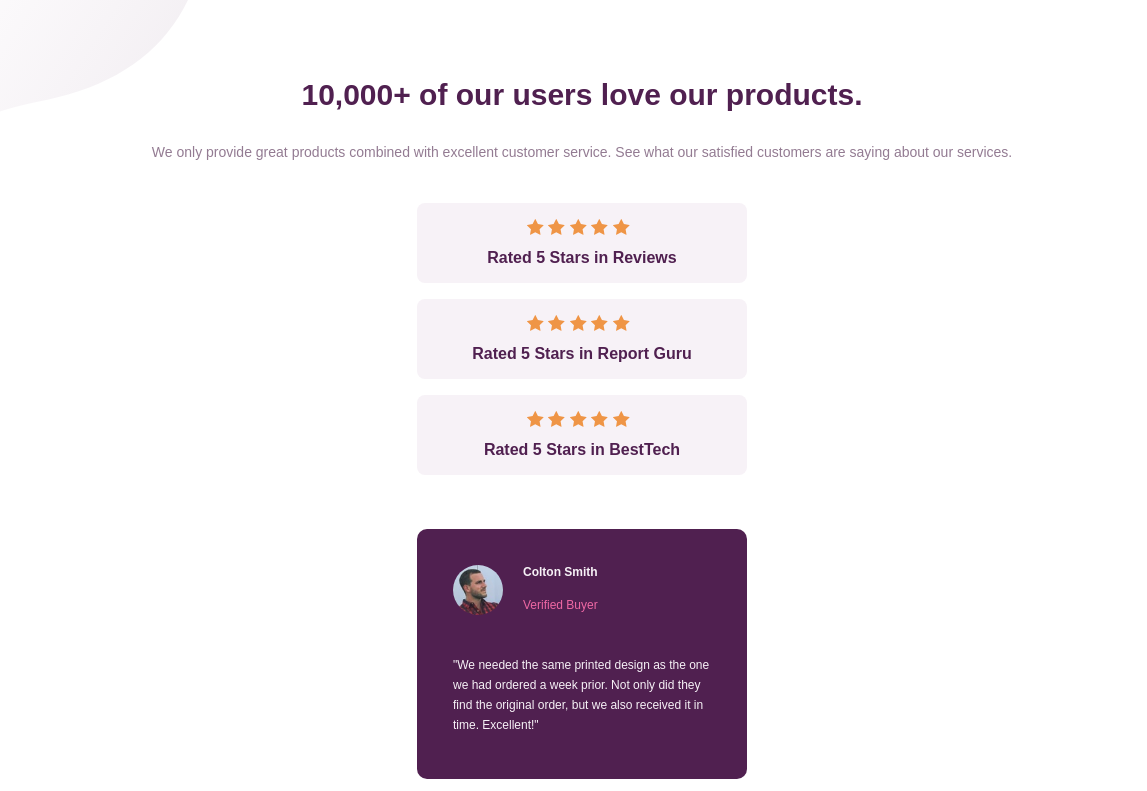
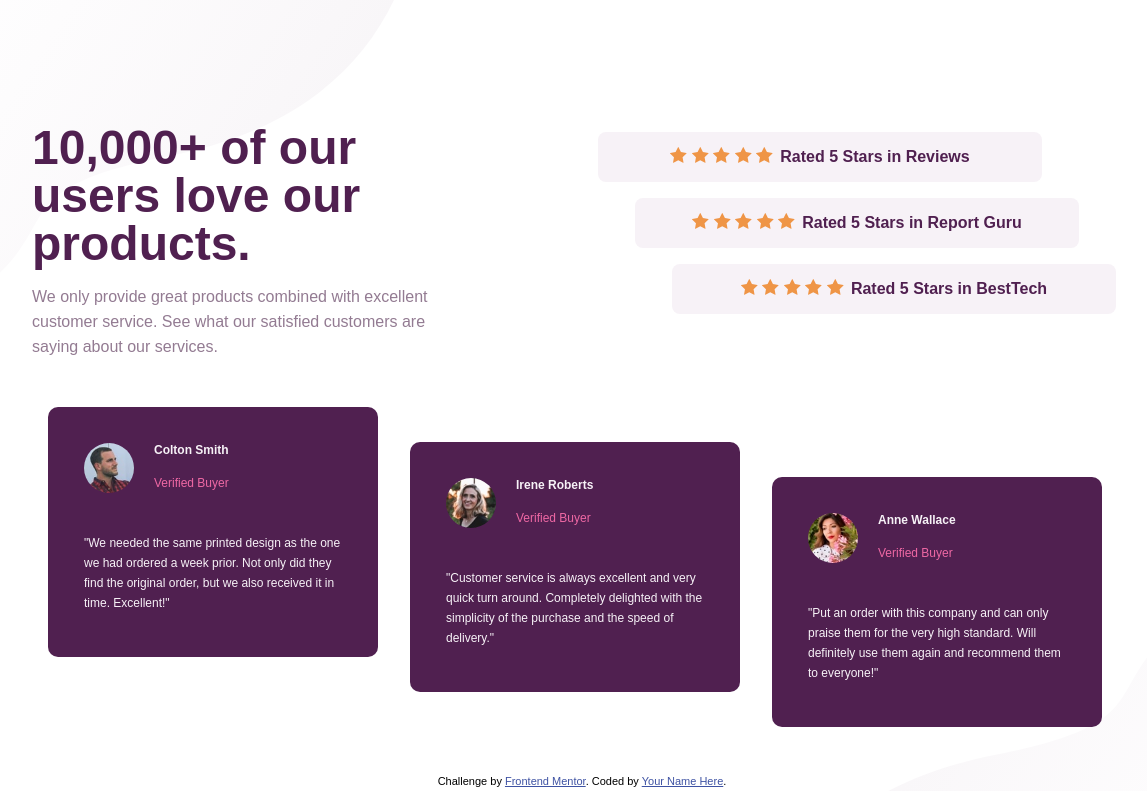
Before and after one commit to Karzten/social-proof-section, a plain HTML site: page index.html in a window 1536 px wide. Shown: the top 791 px of the page, without its empty margins (186-1333 px from the left). Drawn offline with Linux system fonts and the light colour scheme.

Commit message:
Feat(styles.css): Responsive styles

```diff
--- a/syles.css
+++ b/syles.css
@@ -120,3 +120,123 @@ header p{
 .attribution a {
     color: hsl(228, 45%, 44%);
 }
+
+/****************(>375px)****************/
+@media only screen and (min-width: 376px){
+    .star1{
+        align-self: flex-start;
+    }
+    .star2{
+        align-self: center;
+    }
+    .star3{
+        align-self: flex-end;
+    }
+    .stars-container{
+        padding: 0 16px;
+    }
+    .cards-container{
+        padding: 0 16px;
+    }
+    .card1{
+        align-self: flex-start;
+    }
+    .card2{
+        align-self: center;
+    }
+    .card3{
+        align-self: flex-end;
+    }
+}
+
+/****************(>768px)****************/
+@media only screen and (min-width: 768px){
+    body{
+        background: url('images/bg-pattern-top-desktop.svg'), url('images/bg-pattern-bottom-desktop.svg');
+        background-position: top left, bottom right;
+        background-repeat: no-repeat;
+        background-size: 400px;
+    }
+    .stars{
+        flex-direction: row;
+        width: 444px;
+        height: 50px;
+        justify-content: center;
+    }
+    .cards-container{
+        display: grid;
+        grid-template-columns: 1fr 1fr;
+    }
+    .card1{
+        grid-column: 1/2;
+        justify-self: center;
+    }
+    .card2{
+        grid-column: 2/3;
+        justify-self: center;
+    }
+    .card3{
+        grid-column: 1/3;
+        grid-row: 2/3;
+        justify-self: center;
+    }
+}
+
+/****************(>1024px)****************/
+@media only screen and (min-width: 1024px){
+    .container{
+        display: grid;
+        grid-template-columns: repeat(12, 1fr);
+        row-gap: 24px;
+    }
+    header{
+        grid-column: 1/6;
+    }
+    .stars-container{
+        grid-column: 6/-1;
+    }
+    .cards-container{
+        grid-column: 1/-1;
+    }
+    footer{
+        grid-column: 1/-1;
+    }
+}
+/****************(>1440px)****************/
+@media only screen and (min-width: 1440px){
+    header{
+        max-width: 430px;
+        margin: 0px;
+    }
+    header h1{
+        font-size: 48px;
+        text-align: left;
+        margin: 0;
+        line-height: 48px;
+    }
+    header p{
+        font-size: 16px;
+        text-align: left;
+        margin: 16px 0 24px 0;
+        line-height: 25px;
+    }
+    .stars-container{
+        grid-column: 7/-1;
+    }
+    body{
+        background-size: 580px;
+    }
+    .container{
+        margin: 124px auto;
+        max-width: 1100px;
+    }
+    .cards-container{
+        display: flex;
+        flex-direction: row;
+        padding: 0px;
+        height: 320px;
+    }
+    .cards{
+        margin: 0 16px;
+    }
+}
```
Also changed, not shown: 1 other file.
